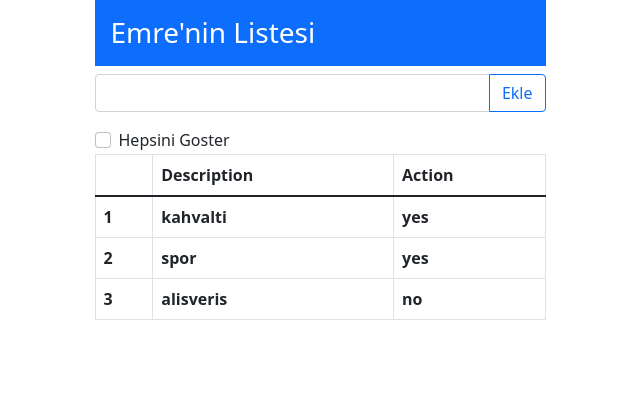
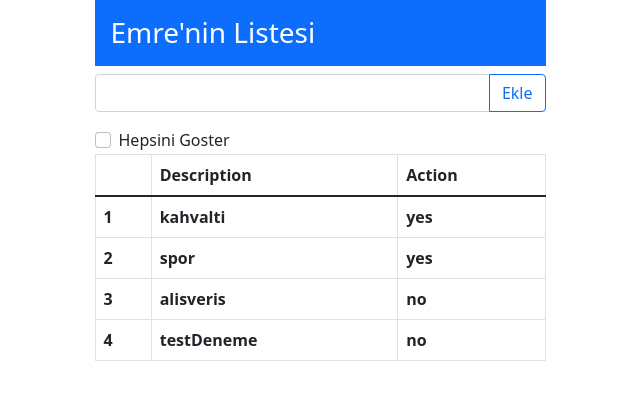
Before and after one commit to paybackday/AngularToDo, an Angular app: page / in a window 1280 px wide. Shown: the top 400 px of the page, without its empty margins (320-960 px from the left). Built offline with nearby package versions, Linux system fonts and the light colour scheme.

Commit message:
send inputValue from frontend to ts side

```diff
--- /dev/null
+++ b/src/app/model.ts
@@ -0,0 +1,18 @@
+import { ToDoItem } from "./todoItem";
+
+export class Model{
+    name:string;
+    items:ToDoItem[];
+
+    constructor(){
+        this.name="Emre";
+        this.items=[
+            new ToDoItem("kahvalti","yes"),
+            new ToDoItem("spor","yes"),
+            new ToDoItem("alisveris","no"),
+            new ToDoItem("testDeneme","no"),
+        ]
+
+    }
+
+}
--- a/src/app/todo/todo.component.html
+++ b/src/app/todo/todo.component.html
@@ -4,14 +4,16 @@
             <h3 class="bg-primary text-white p-3">Emre'nin Listesi</h3>
 
             <div class="input-group mb-3">
-                <input type="text" class="form-control"/>
-                <button class="btn btn-outline-primary">Ekle</button>
+                <input #input type="text" class="form-control" (keyup.enter)="addItem(input.value);"/>
+                <button class="btn btn-outline-primary" (click)="addItem(input.value); input.value='';">Ekle</button>
             </div>
 
             <div class="form-check mb3">
                 <input type="checkbox" class="form-check-input" name="" id="displayAll">
                 <label for="displayAll" class="form-check-label">Hepsini Goster</label>
             </div>
+
+            {{message}}
 
             <table class="table table-bordered">
                 <thead>
@@ -22,7 +24,7 @@
                     </tr>
                 </thead>
                 <tbody>
-                    <tr *ngFor="let item of items; let i =index">
+                    <tr *ngFor="let item of getItems(); let i =index">
                         <th>{{i+1}}</th>
                         <th>{{item.description}}</th>
                         <th>{{item.action}}</th>
--- a/src/app/todo/todo.component.ts
+++ b/src/app/todo/todo.component.ts
@@ -1,4 +1,5 @@
 import { Component, OnInit } from '@angular/core';
+import { Model } from '../model';
 import { ToDoItem } from '../todoItem'; // When we define ToDoItem[], this import code autommatically created.
 
 @Component({
@@ -12,11 +13,29 @@ export class TodoComponent implements OnInit {
 
   private name = "Emre"; //Variable declaration
 
-  public items: ToDoItem[] = [
-    new ToDoItem("kahvalti","yes"),
-    new ToDoItem("spor","yes"),
-    new ToDoItem("alisveris","no"),
-  ]; // Define list with complex type
+  public message="";
+
+  public model=new Model();
+
+  public getName(){
+    return this.model.name;
+  }
+
+  public getItems(){
+    return this.model.items;
+  }
+
+  public addItem(inputValue:string){
+    this.message=inputValue;
+    if (inputValue!="")
+    {
+      this.model.items.push(new ToDoItem(inputValue,"no"));
+    }
+    else
+    {
+      alert("Lutfen gecerli bir deger giriniz.");
+    }
+  }
 
   //As we do on other language we should define a class model for list etc. For we doing this firstly let we create '.ts' file inside of the app folder.
 
```
